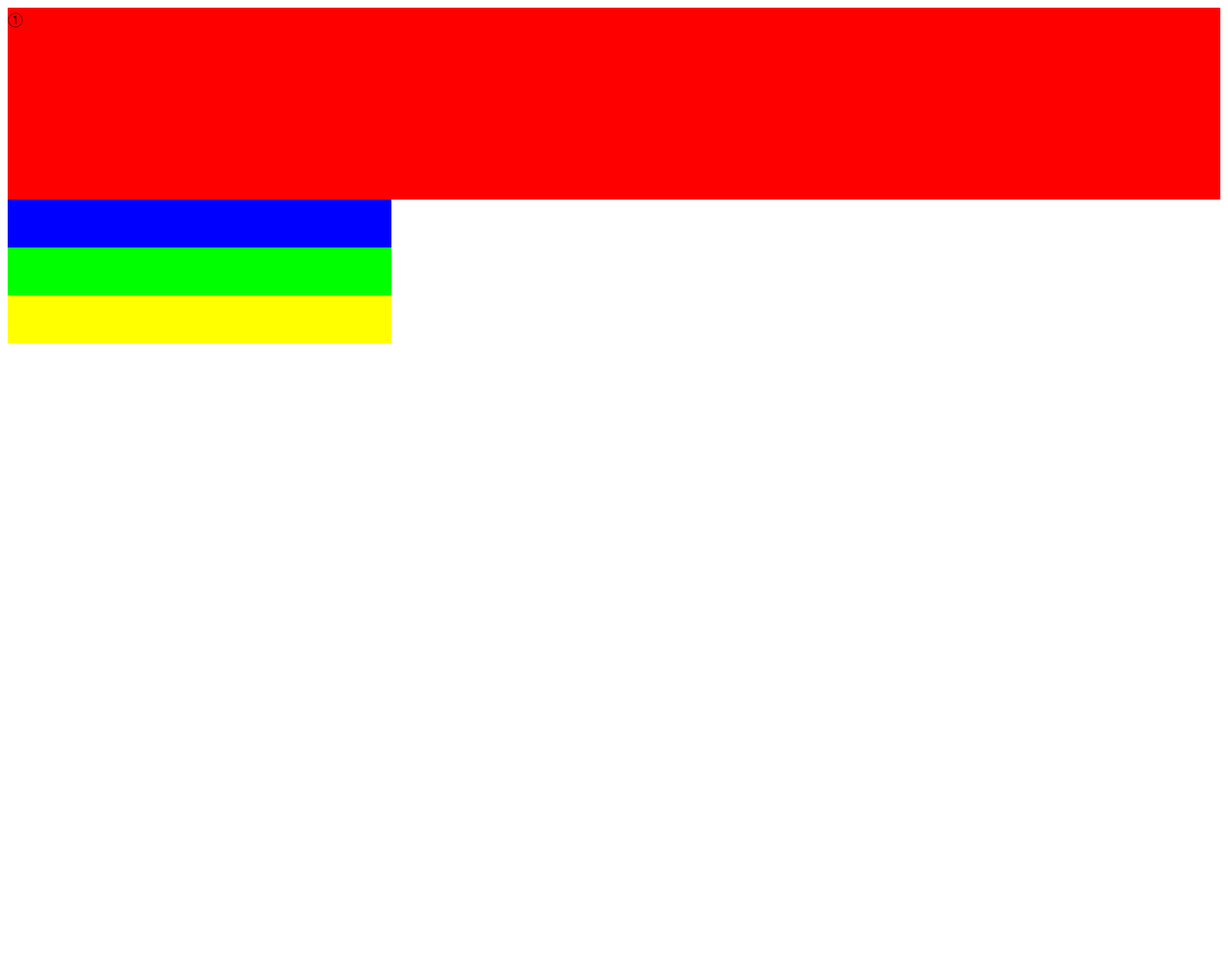
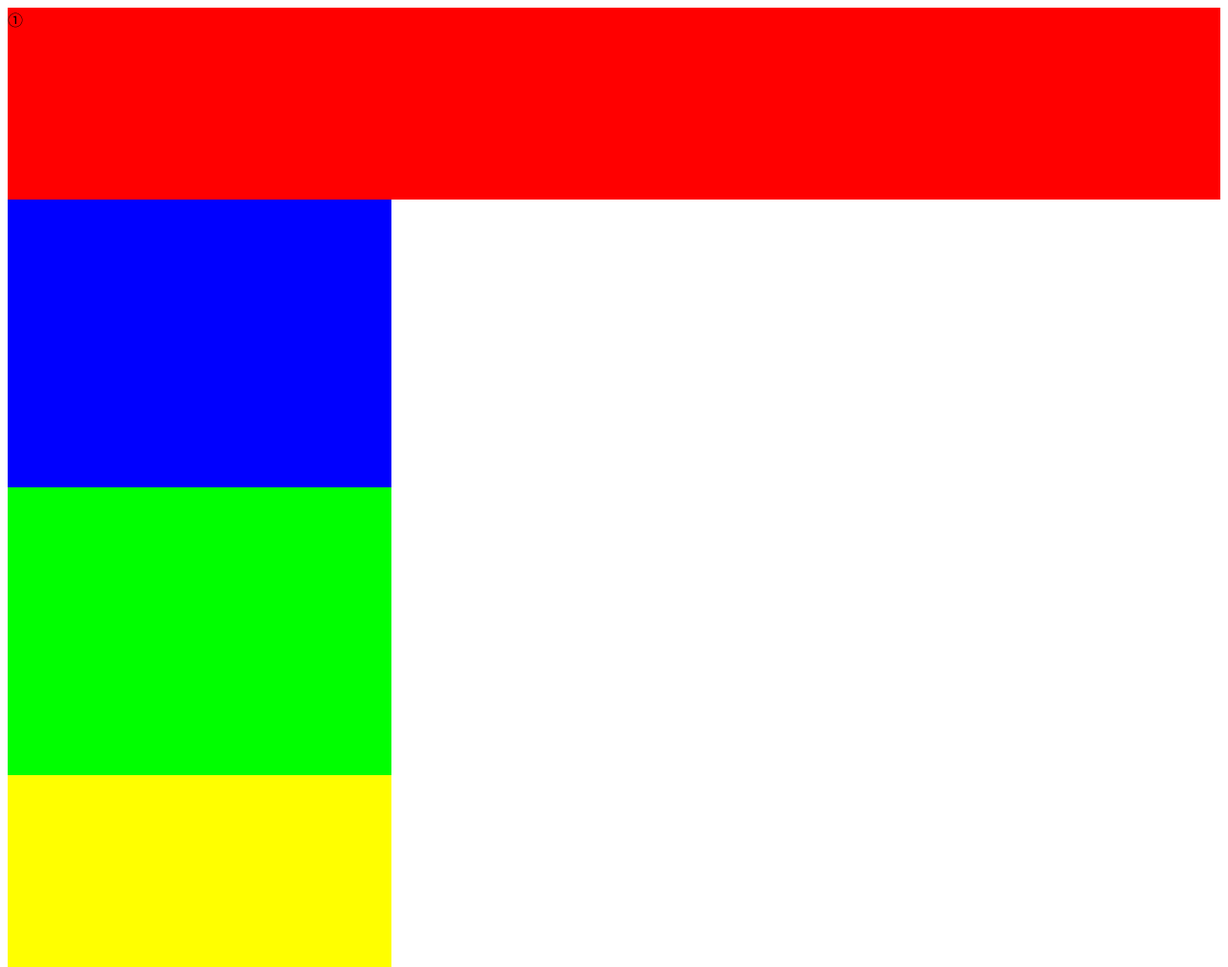
Before and after one commit to knsk001/ex, a plain HTML site: page index.html in a window 1280 px wide. Shown: the whole page at 96% size. Before the commit the page ends 816 px from the top, so only its background shows below. Drawn offline with Linux system fonts and the light colour scheme.

Commit message:
Update index.html

```diff
--- a/index.html
+++ b/index.html
@@ -10,9 +10,9 @@
 
 <div style="height: 100vh;">
 <div style="height:25%;background-color:#FF0000;">①</div>
-<div style="background-color:#0000FF; width:400px; height:50px;"></div>
-<div style="background-color:#00FF00; width:400px; height:50px;"></div>
-<div style="background-color:#FFFF00; width:400px; height:50px;"></div>
+<div style="background-color:#0000FF; width:400px; height:300px;"></div>
+<div style="background-color:#00FF00; width:400px; height:300px;"></div>
+<div style="background-color:#FFFF00; width:400px; height:200px;"></div>
 </div>
 </body>
 </html>
```
